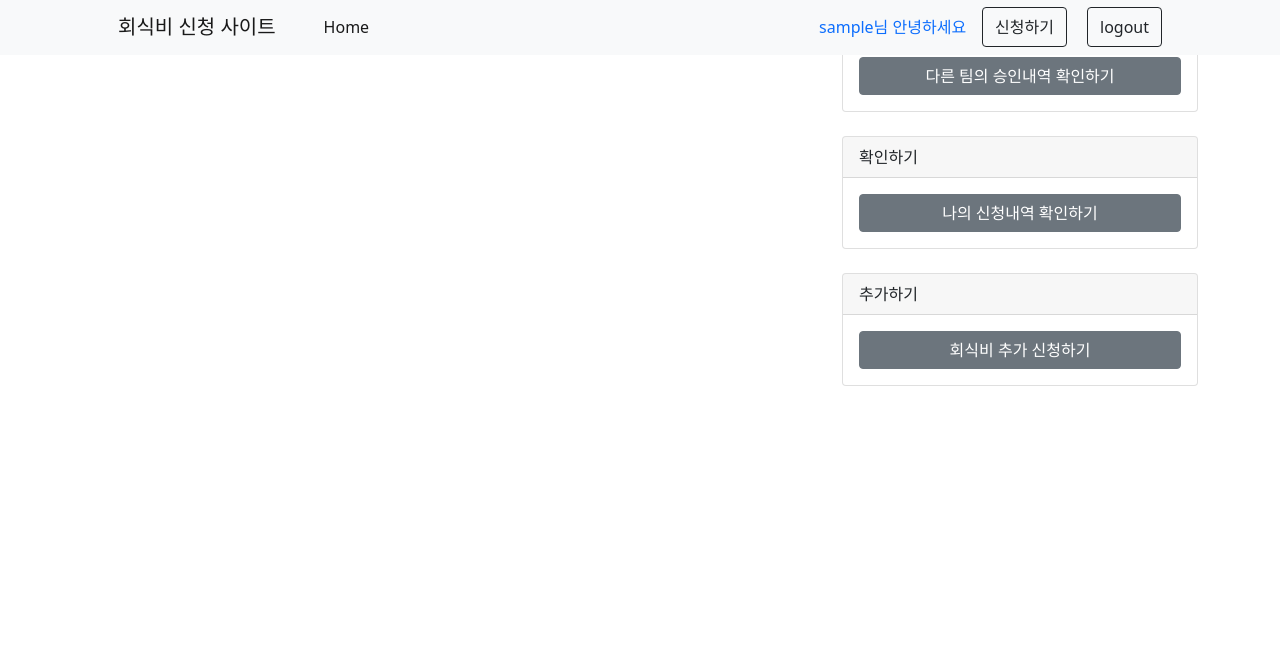
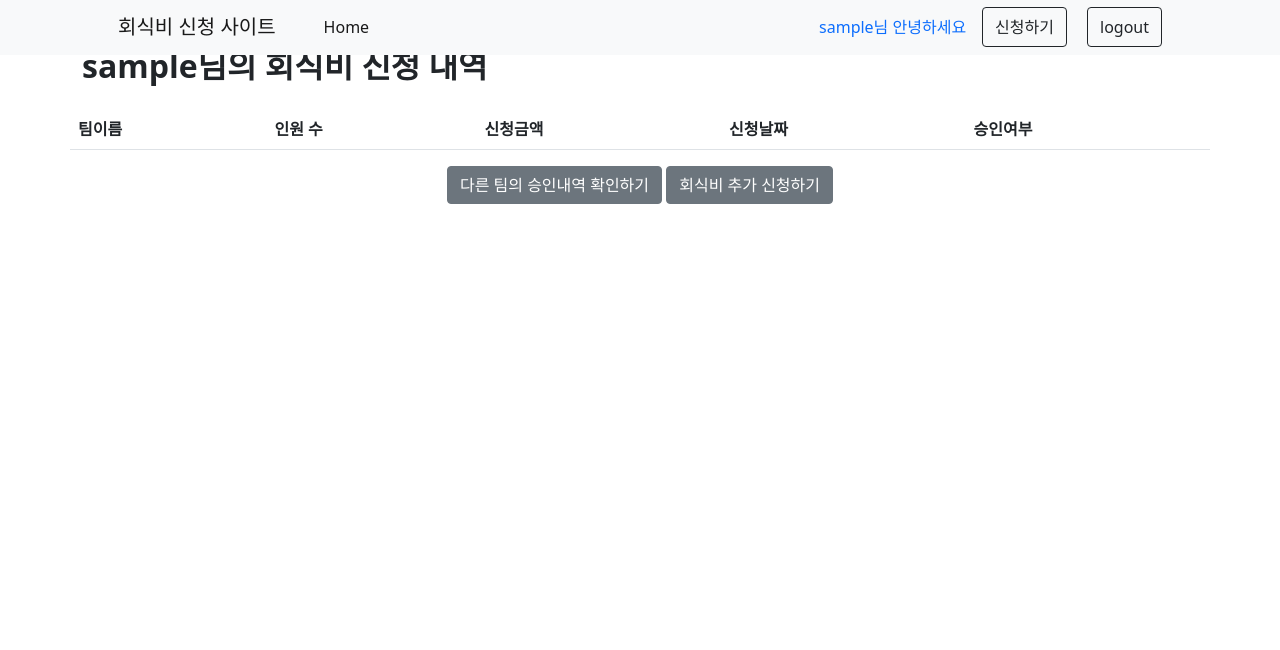
Before and after one commit to kvkvd12/5i_support_project, a Django app: page /my_result/ in a window 1280 px wide. Shown: the part 49-699 px from the top of the page. Run offline with Django 4.2, Linux system fonts and the light colour scheme; the visitor is signed in with stand-in values (Sample User, id 1); data that the repository does not hold is empty; some libraries are stand-ins or nearby versions.

Commit message:
[Modify]my_result.html에서 결과화면 테이블 형태로 변경

```diff
--- a/templates/support_data/my_result.html
+++ b/templates/support_data/my_result.html
@@ -5,44 +5,34 @@
 
 <!-- Page content-->
 <div class="container mt-5">
-    <div class="row">
-        <div class="col-lg-8">
-            <!-- Post content-->
+    <div class="row" >
+        <h2 class="fw-bolder mb-4 mt-5">{{ user.username }}님의 회식비 신청 내역</h2>
+
+        <table class="table table-striped">
+            <thead>
+              <tr>
+                <th scope="col">팀이름</th>
+                <th scope="col">인원 수</th>
+                <th scope="col">신청금액</th>
+                <th scope="col">신청날짜</th>
+                <th scope="col">승인여부</th>
+              </tr>
+            </thead>
+            <tbody>
             {% for mi in my_image %}
-            <section class="mb-5">
-                <h2 class="fw-bolder mb-4 mt-5">{{ mi.team_name.team_name }}팀의 회식비 신청 내역</h2>
-                <p class="fs-5 mb-4">인원 수 : {{ mi.people_num }} 명</p>
-                <p class="fs-5 mb-4">금액 : {{ mi.people_num|mul:5 }} (만원) </p>
-            </section>
+              <tr>
+                <th>{{ mi.team_name.team_name }}팀</th>
+                <td>{{ mi.people_num }} 명</td>
+                <td>{{ mi.people_num|mul:5 }} (만원)</td>
+                <td>{{ mi.created_at|date:"Y.m.d" }} </td>
+                <td>승인완료</td>
+              </tr>
             {% endfor %}
-        </div>
-
-        <!-- Side widgets-->
-        <div class="col-lg-4">
-            <div class="card mb-4">
-                <div class="card-header">둘러보기</div>
-                <div class="card-body">
-                    <div class="d-grid gap-2">
-                        <button class="btn btn-secondary" type="submit" onclick="location.href='/home'">다른 팀의 승인내역 확인하기</button>
-                    </div>
-                </div>
-            </div>
-            <div class="card mb-4">
-                <div class="card-header">확인하기</div>
-                <div class="card-body">
-                    <div class="d-grid gap-2">
-                        <button class="btn btn-secondary" type="submit" onclick="location.href='/my_result'">나의 신청내역 확인하기</button>
-                    </div>
-                </div>
-            </div>
-            <div class="card mb-4">
-                <div class="card-header">추가하기</div>
-                <div class="card-body">
-                    <div class="d-grid gap-2">
-                        <button class="btn btn-secondary" type="submit" onclick="location.href='/upload'">회식비 추가 신청하기</button>
-                    </div>
-                </div>
-            </div>
+            </tbody>
+        </table>
+        <div style="text-align:center">
+            <button class="btn btn-secondary" type="submit" onclick="location.href='/home'">다른 팀의 승인내역 확인하기</button>
+            <button class="btn btn-secondary" type="submit" onclick="location.href='/upload'">회식비 추가 신청하기</button>
         </div>
     </div>
 </div>
```
